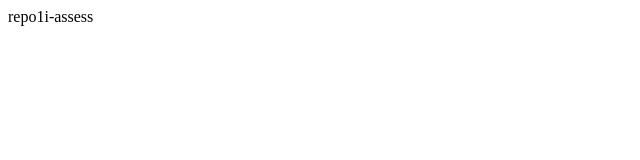
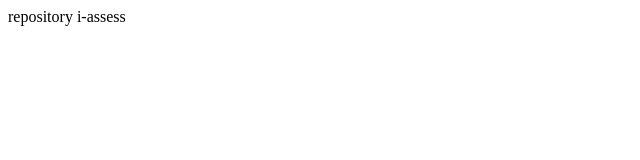
Before and after one commit to Aishu-s-h/assessrepo1, a plain HTML site: page index.html in a window 1280 px wide. Shown: the full height of the page, 0-640 px from the left. Drawn offline with Linux system fonts and the light colour scheme.

Commit message:
file added

```diff
--- a/index.html
+++ b/index.html
@@ -1 +1 @@
-<html><head>repo1</head><body>i-assess</body></html>
+<html><head>repository </head><body>i-assess</body></html>
```
